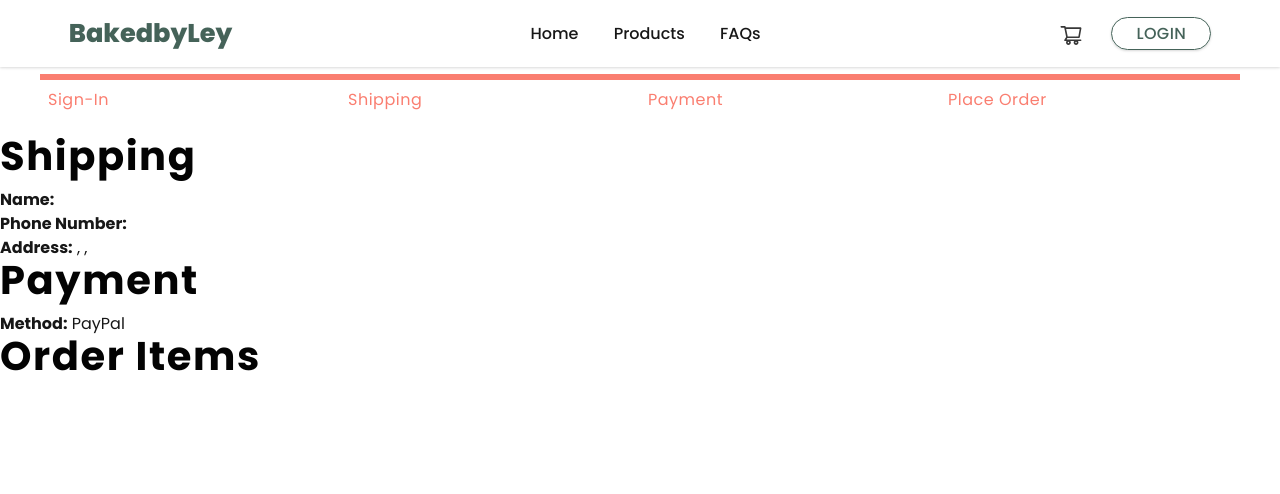
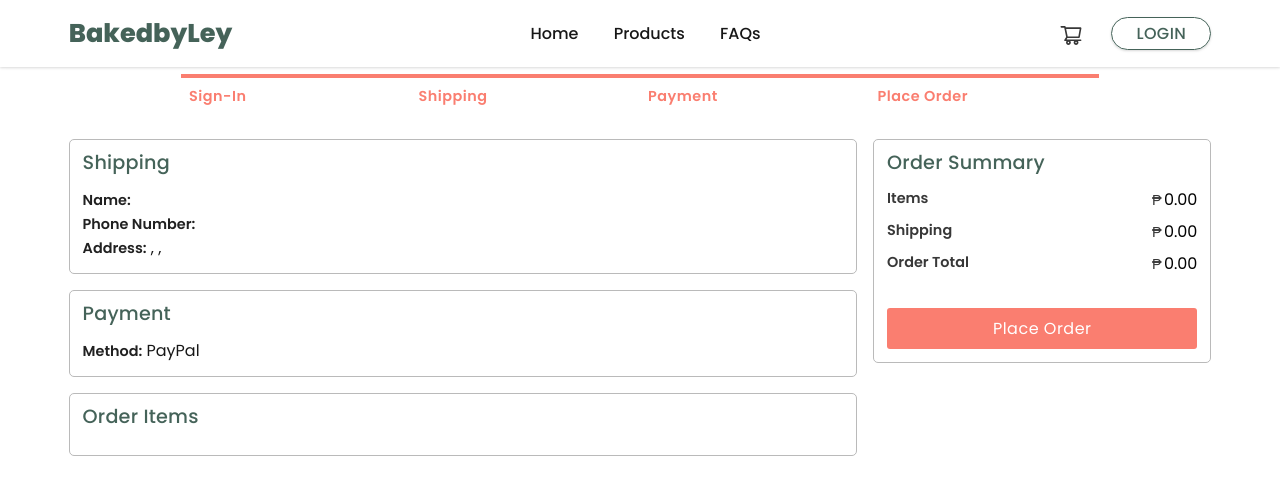
Before and after one commit to lianpaulm/bakedbyley-capstone-project, a React (Create React App) app in the folder frontend/: page /placeorder in a window 1280 px wide. Shown: the top 494 px of the page. Built offline with nearby package versions, Linux system fonts and the light colour scheme.

Commit message:
adding place order functions

```diff
--- a/frontend/src/components/CheckoutSteps/CheckoutSteps.css
+++ b/frontend/src/components/CheckoutSteps/CheckoutSteps.css
@@ -1,18 +1,20 @@
 .checkout-steps {
   display: flex;
   margin-top: calc(var(--header-height) + 0.4rem);
-  max-width: 1300px;
-  max-width: var(--max-width);
+  padding: 0 1rem;
+  max-width: 950px;
   margin-left: auto;
   margin-right: auto;
-  margin-bottom: 1rem;
+  margin-bottom: 1.5rem;
 }
 .checkout-steps > div {
-  border-top: 0.4rem solid grey;
+  border-top: 0.3rem solid grey;
   color: grey;
   flex: 1;
   padding: 0.5rem;
   letter-spacing: 0.5px;
+  font-size: 0.9em;
+  font-weight: 600;
 }
 .checkout-steps > div.active {
   border-top-color: var(--clr-accent-main);
--- a/frontend/src/pages/Carts/Carts.css
+++ b/frontend/src/pages/Carts/Carts.css
@@ -74,20 +74,23 @@
   width: 225px;
   color: var(--clr-grey-8);
 }
-.row-product-cont p {
+/* .row-product-cont p {
   font-size: 0.9rem;
+} */
+.var-text span {
+  color: var(--clr-grey-12);
+  font-weight: 400;
 }
-
-/* table price */
-.row-price {
+.var-text,
+span {
+  text-transform: capitalize;
+  font-size: 1rem;
+  font-weight: 500;
 }
 
 /* table qty */
 .row-qty select {
   padding: 0.3rem 1.5rem;
-}
-
-.row-total {
 }
 
 /* table remove btn */
--- a/frontend/src/pages/Carts/Carts.js
+++ b/frontend/src/pages/Carts/Carts.js
@@ -95,13 +95,17 @@ const Carts = () => {
                     <div className="row-product-cont">
                       <img src={image} alt={name} />
                       <div>
-                        <h4>{name}</h4>
+                        <Link to={`/products/${product}`}>
+                          <h4>{name}</h4>
+                        </Link>
                         {/* <p className="product-sched">
                           Delivery Date: 02/02/2022 <br />
                           Delivery Time: 11am
                         </p> */}
-                        <p>{variation}</p>
-                        <p>{varName}</p>
+                        <p className="var-text">
+                          <span>{variation}: </span>
+                          {varName}
+                        </p>
                       </div>
                     </div>
                     <div className="row-price">
--- /dev/null
+++ b/frontend/src/pages/PlaceOrder/PlaceOrder.css
@@ -0,0 +1,81 @@
+.place-order-section {
+  display: grid;
+  grid-template-columns: 0.7fr 0.3fr;
+  gap: 1rem;
+}
+.place-order-section h3 {
+  letter-spacing: 0.2px;
+  font-size: 1.2rem;
+  font-weight: 500;
+  color: var(--clr-primary-5);
+  margin-bottom: 1rem;
+}
+.place-order-section .card-body {
+  padding: 0.8rem;
+  border: 1px solid var(--clr-grey-11);
+  border-radius: 5px;
+  margin-bottom: 1rem;
+}
+.place-order-section .card-body strong {
+  font-size: 0.9rem;
+  font-weight: 600;
+  color: var(--clr-grey-8);
+}
+
+/* order items row */
+.order-table-row {
+  display: flex;
+  align-items: center;
+  gap: 0.5rem;
+  padding: 0.4rem 0;
+}
+
+.col-product-cont {
+  flex-basis: 100%;
+  display: flex;
+  align-items: center;
+  gap: 0.5rem;
+  width: 100%;
+}
+.col-product-cont > img {
+  border-radius: 3px;
+  width: 3rem;
+  height: 3rem;
+  flex-shrink: 0;
+}
+.col-product-cont h4 {
+  color: var(--clr-grey-8);
+  margin: 0;
+  font-size: 0.9rem;
+  font-weight: 500;
+}
+.col-variation-cont {
+  flex-basis: 100%;
+  flex-shrink: 1;
+}
+.col-price {
+  flex-basis: 100%;
+  flex-shrink: 1;
+}
+
+/* column 2 */
+.col-2 .row {
+  display: flex;
+  justify-content: space-between;
+  margin-bottom: 0.5rem;
+}
+.col-2 .row strong {
+  color: var(--clr-grey-9);
+}
+/* .col-2 .order-total div,
+.col-2 .order-total span {
+  font-size: 1.5rem;
+  color: var(--clr-accent-main);
+}
+.col-2 .order-total span {
+  font-size: 1.3rem;
+} */
+.col-2 .form-submit-btn {
+  width: 100%;
+  margin-top: 1.5rem;
+}
--- a/frontend/src/pages/PlaceOrder/PlaceOrder.js
+++ b/frontend/src/pages/PlaceOrder/PlaceOrder.js
@@ -1,8 +1,9 @@
 import React, { useEffect } from 'react';
 import { useSelector } from 'react-redux';
-import { useNavigate } from 'react-router-dom';
+import { Link, useNavigate } from 'react-router-dom';
 import CheckoutSteps from '../../components/CheckoutSteps/CheckoutSteps';
 import Header from '../../components/Header/Header';
+import './PlaceOrder.css';
 
 const PlaceOrder = () => {
   const cart = useSelector((state) => state.cart);
@@ -16,15 +17,29 @@ const PlaceOrder = () => {
     }
   });
 
+  // order summary calculation
+  const toPrice = (num) => Number(num.toFixed(2));
+  cart.itemPrice = toPrice(
+    cartItems.reduce((a, c) => a + c.qty * c.varPrice, 0)
+  );
+  cart.shippingPrice = cart.itemPrice > 100 ? toPrice(40) : toPrice(0);
+  cart.totalPrice = cart.itemPrice + cart.shippingPrice;
+
+  // place order handler
+  const placeOrderHandler = (e) => {
+    e.preventDefault();
+    // TODO: dispatch place order action
+  };
+
   return (
     <div>
       <Header />
       <CheckoutSteps step1 step2 step3 step4 />
-      <div className="row top">
-        <div className="col-2">
+      <div className="place-order-section container">
+        <div className="col-1">
           {/* SHIPPING INFO */}
           <div className="card-body">
-            <h2>Shipping</h2>
+            <h3>Shipping</h3>
             <p>
               <strong>Name:</strong> {shippingAddress.fullName}
             </p>
@@ -39,7 +54,7 @@ const PlaceOrder = () => {
 
           {/* PAYMENT METHOD */}
           <div className="card-body">
-            <h2>Payment</h2>
+            <h3>Payment</h3>
             <p>
               <strong>Method:</strong> {paymentMethod}
             </p>
@@ -47,11 +62,83 @@ const PlaceOrder = () => {
 
           {/* ORDER ITEMS */}
           <div className="card-body">
-            <h2>Order Items</h2>
-            {/* todo: price info */}
+            <h3>Order Items</h3>
+            <div className="cart-table-body">
+              {cartItems.map((item) => {
+                const {
+                  name,
+                  image,
+                  varPrice,
+                  varName,
+                  variation,
+                  product,
+                  qty,
+                } = item;
+                return (
+                  <div key={product} className="order-table-row">
+                    <div className="col-product-cont">
+                      <img src={image} alt={name} />
+                      <div>
+                        <Link to={`/products/${product}`}>
+                          <h4>{name}</h4>
+                        </Link>
+                        {/* <p className="product-sched">
+                          Delivery Date: 02/02/2022 <br />
+                          Delivery Time: 11am
+                        </p> */}
+                      </div>
+                    </div>
+                    <div className="col-variation-cont">
+                      <p className="var-text">
+                        <span>{variation}: </span>
+                        {varName}
+                      </p>
+                    </div>
+                    <div className="col-price">
+                      {qty} x <span className="peso-sign">&#8369;</span>
+                      {varPrice}.00 = <span className="peso-sign">&#8369;</span>
+                      {qty * varPrice}.00
+                    </div>
+                  </div>
+                );
+              })}
+            </div>
           </div>
         </div>
-        <div className="col-1"></div>
+        <div className="col-2">
+          <div className="card-body">
+            <h3>Order Summary</h3>
+            <div className="row">
+              <strong>Items</strong>
+              <dir>
+                <span className="peso-sign">&#8369;</span>
+                {cart.itemPrice}.00
+              </dir>
+            </div>
+            <div className="row">
+              <strong>Shipping</strong>
+              <dir>
+                <span className="peso-sign">&#8369;</span>
+                {cart.shippingPrice}.00
+              </dir>
+            </div>
+            <div className="row order-total">
+              <strong>Order Total</strong>
+              <div>
+                <span className="peso-sign">&#8369;</span>
+                {cart.totalPrice}.00
+              </div>
+            </div>
+            <button
+              type="button"
+              className="form-submit-btn"
+              onClick={placeOrderHandler}
+              disabled={cartItems.length === 0}
+            >
+              Place Order
+            </button>
+          </div>
+        </div>
       </div>
     </div>
   );
--- a/frontend/src/pages/ProductDetails/ProductDetails.js
+++ b/frontend/src/pages/ProductDetails/ProductDetails.js
@@ -107,8 +107,7 @@ const ProductDetails = () => {
 
             <h4>
               <span className="peso-sign">&#8369;</span>
-              {/* {price[varIndex].price}.00 */}
-              {!varPrice ? price[varIndex].price : varPrice}.00
+              {price[varIndex].price}.00
             </h4>
 
             <div className="flex">
--- a/frontend/src/pages/Products/Products.css
+++ b/frontend/src/pages/Products/Products.css
@@ -48,9 +48,11 @@
 }
 .price {
   color: var(--clr-grey-5);
+  display: flex;
+  align-items: center;
 }
 .peso-sign {
-  font-size: 1rem;
+  font-size: 0.9rem;
   color: var(--clr-grey-9);
   padding-right: 0.15rem;
 }
```
